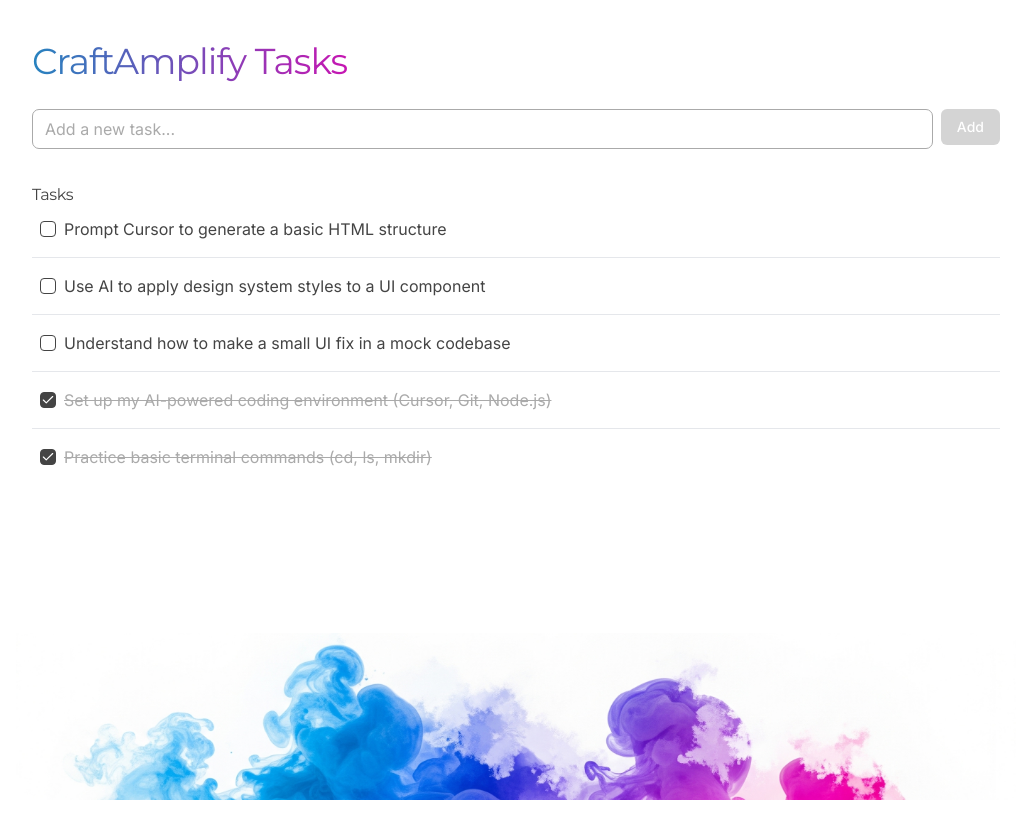
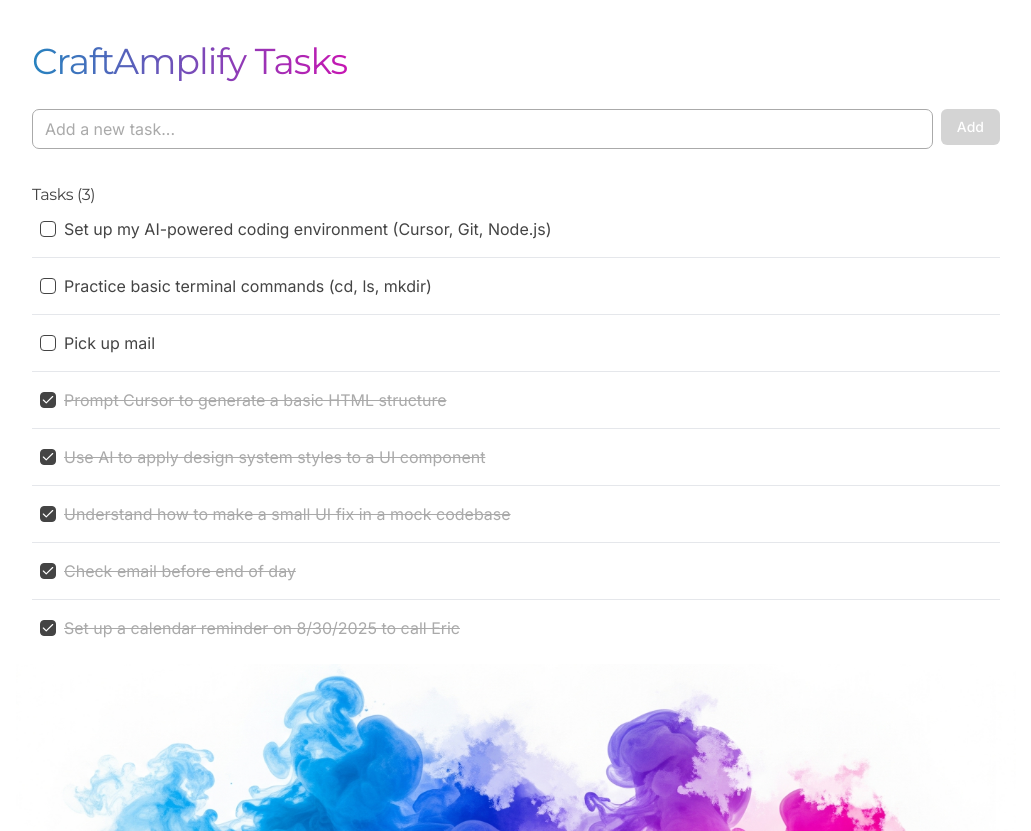
Before and after one commit to CraftAmplify/craftamplify-task-app, a React (Vite) app: page / in a window 1280 px wide. Shown: the whole page, without its empty margins (124-1155 px from the left). Before the commit the page ends 800 px from the top, so only its background shows below. Built offline with nearby package versions, Linux system fonts and the light colour scheme; data requests are answered from the project's data file.

Commit message:
feat: show open task count in header
-Display count of incomplete tasks

```diff
--- a/db.json
+++ b/db.json
@@ -3,26 +3,41 @@
     {
       "id": "1",
       "text": "Set up my AI-powered coding environment (Cursor, Git, Node.js)",
-      "completed": true
+      "completed": false
     },
     {
       "id": "2",
       "text": "Practice basic terminal commands (cd, ls, mkdir)",
-      "completed": true
+      "completed": false
     },
     {
       "id": "3",
       "text": "Prompt Cursor to generate a basic HTML structure",
-      "completed": false
+      "completed": true
     },
     {
       "id": "4",
       "text": "Use AI to apply design system styles to a UI component",
-      "completed": false
+      "completed": true
     },
     {
       "id": "5",
       "text": "Understand how to make a small UI fix in a mock codebase",
+      "completed": true
+    },
+    {
+      "id": "8eb2",
+      "text": "Check email before end of day",
+      "completed": true
+    },
+    {
+      "id": "60d1",
+      "text": "Set up a calendar reminder on 8/30/2025 to call Eric",
+      "completed": true
+    },
+    {
+      "id": "c3c2",
+      "text": "Pick up mail",
       "completed": false
     }
   ]
--- a/src/App.tsx
+++ b/src/App.tsx
@@ -26,6 +26,9 @@
   const [openElementRef, setOpenElementRef] = useState<React.RefObject<HTMLDivElement | null> | null>(null)
   const [deletingTasks, setDeletingTasks] = useState<Set<string>>(new Set())
   const [movingTasks, setMovingTasks] = useState<Set<string>>(new Set())
+
+  // Calculate active tasks count
+  const activeTasks = tasks.filter(task => !task.completed).length
 
   // Fetch tasks on component mount
   useEffect(() => {
@@ -301,9 +304,9 @@
           </div>
 
           {/* Tasks Section */}
-      <div>
+          <div>
             <h2>
-              Tasks
+              Tasks{activeTasks > 0 && ` (${activeTasks})`}
             </h2>
 
             {/* Tasks List */}
```
